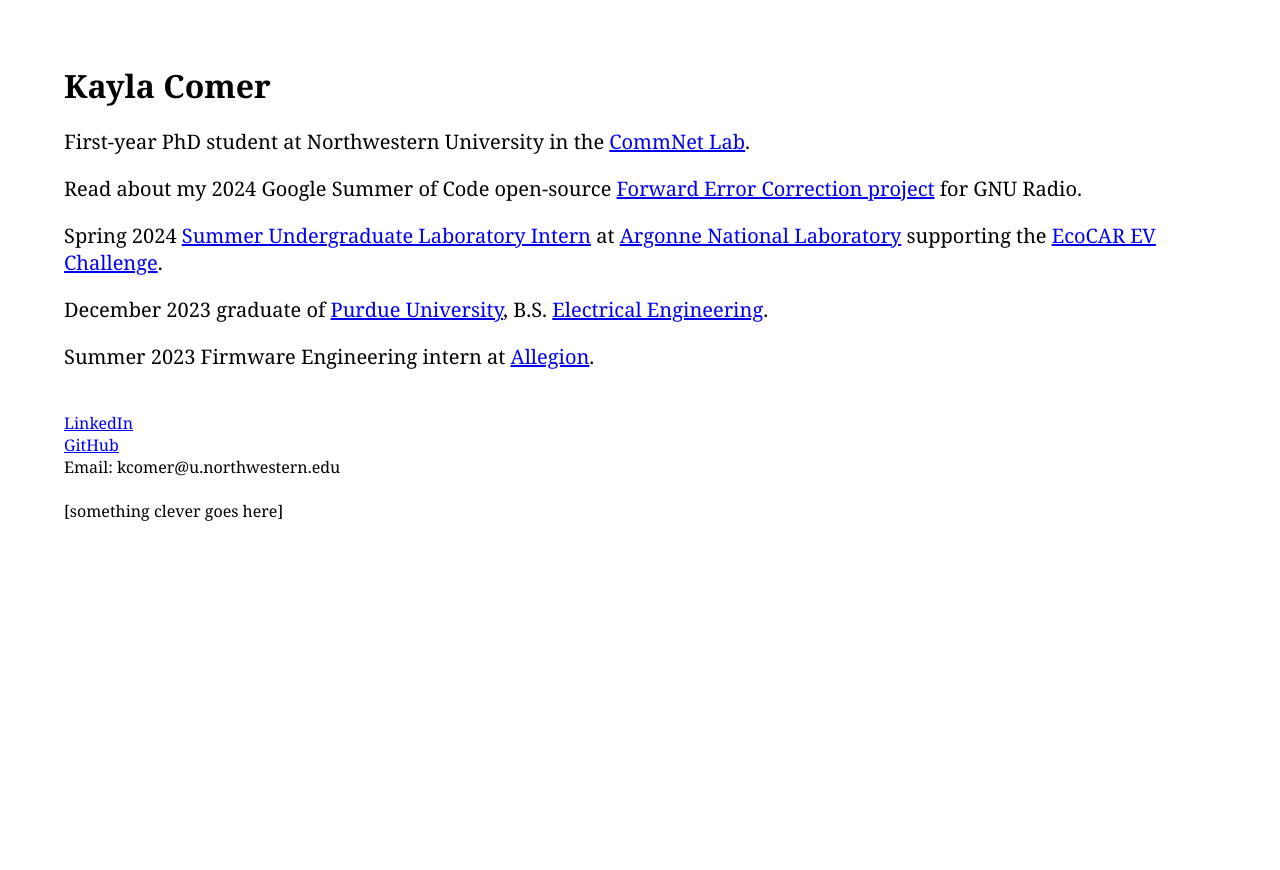
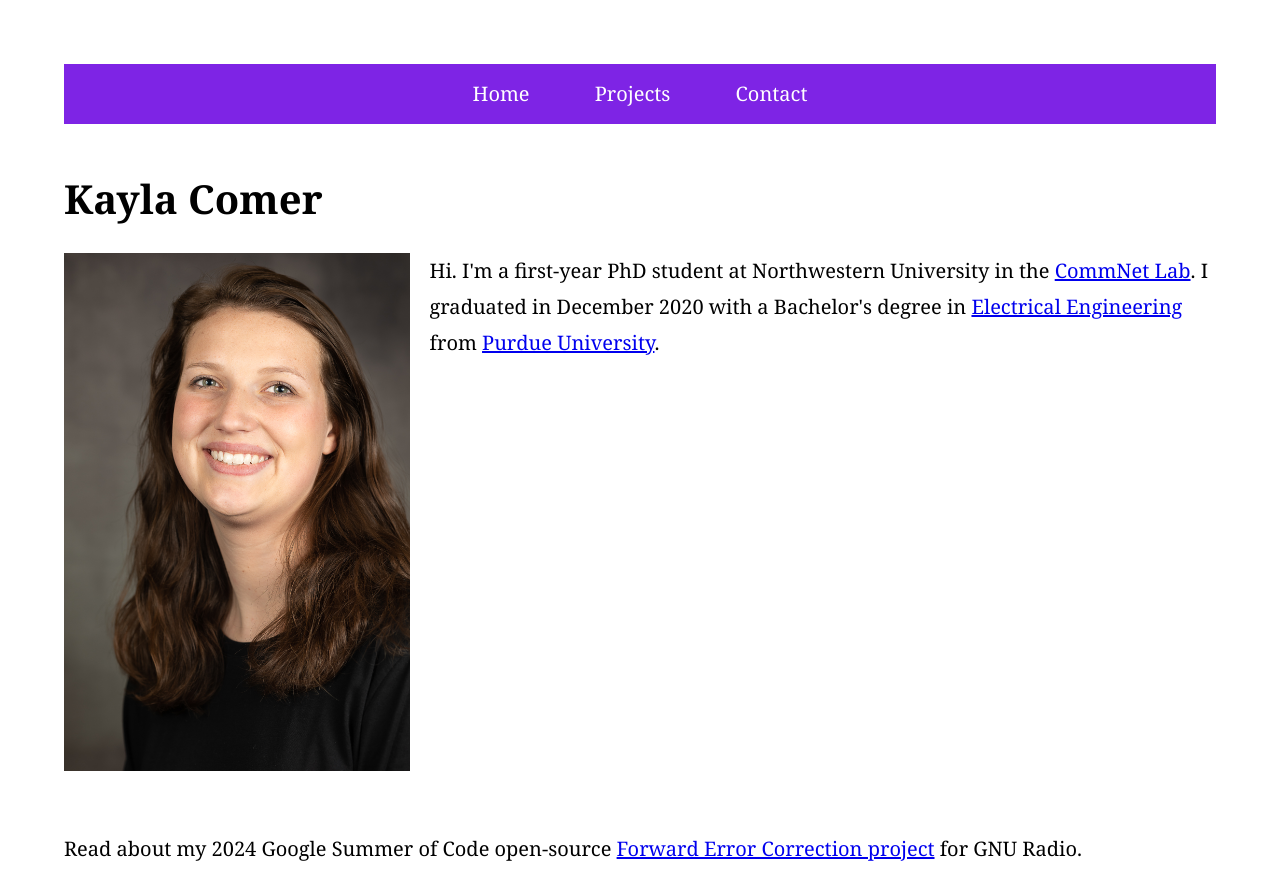
Before and after one commit to kaylacomer/kaylacomer.github.io, a plain HTML site: page index.html in a window 1280 px wide. Shown: the top 870 px of the page. Before the commit the page ends 800 px from the top, so only its background shows below. Drawn offline with Linux system fonts and the light colour scheme.

Commit message:
some updates

```diff
--- a/index.html
+++ b/index.html
@@ -1,18 +1,72 @@
 <!DOCTYPE html>
 <html>
+
 <head>
     <title>Kayla Comer</title>
     <meta charset="utf-8">
     <meta name="viewport" content="width=device-width, initial-scale=1, shrink-to-fit=no">
     <link rel="stylesheet" href="style.css">
 </head>
+
 <body>
+    <!-- Header Menu of the Page https://www.geeksforgeeks.org/html-course-building-header-of-the-website/ -->
+    <header>
+        <!-- Top header menu containing
+                 logo and Navigation bar -->
+        <div id="top-header">
+            <!-- Logo -->
+            <div id="logo">
 
+            </div>
+            <!-- Navigation Menu -->
+            <nav>
+                <div id="menu">
+                    <ul>
+                        <li class="active">
+                            <a href="#">Home</a>
+                        </li>
+                        <li>
+                            <a href="#">Projects</a>
+                        </li>
+                        <li>
+                            <a href="#">Contact</a>
+                        </li>
+                    </ul>
+                </div>
+            </nav>
+        </div>
+
+        <!-- Image menu in Header to contain an Image and
+                 a sample text over that image -->
+        <div id="header-image-menu">
+
+        </div>
+    </header>
+
+    <!-- Main content between Header and Footer -->
+    <main>
         <h1>Kayla Comer</h1>
+
+        <div id="introduction">
+            <div id="profile_picture">
+                <img src="0C8A1776-Kayla Comer.jpg"
+                     class="profile">
+                </img>
+            </div>
+
+            <div id="intro_text">
                 <p>
-    First-year PhD student at Northwestern University in the
-    <a href="https://sites.northwestern.edu/commnet/" target="_blank" rel="noopener noreferrer">CommNet Lab</a>.
+                    Hi. I'm a first-year PhD student at Northwestern University in the <a href="https://sites.northwestern.edu/commnet/"
+                    target="_blank" rel="noopener noreferrer">CommNet Lab</a>. I graduated in December 2020 with a Bachelor's degree in
+                    <a href="https://engineering.purdue.edu/ECE" target="_blank" rel="noopener noreferrer">Electrical Engineering</a>
+                    from <a href="https://www.purdue.edu/" target="_blank" rel="noopener noreferrer">Purdue University</a>.
                 </p>
+            </div>
+        </div>
+
+    </main>
+
+
 
 <p>
     Read about my 2024 Google Summer of Code open-source
@@ -41,14 +95,24 @@
 
 <br>
 
-<a href="https://www.linkedin.com/in/kayla-comer/" target="_blank" rel="noopener noreferrer">LinkedIn</a>
-<br>
-<a href="https://github.com/kaylacomer/" target="_blank" rel="noopener noreferrer">GitHub</a>
-<br>
+<!-- Footer Menu -->
+<footer>
+    <div id="footer">
+        <div id="menu">
+            <ul>
+                <li class="active">
+                    <a href="https://www.linkedin.com/in/kayla-comer/">LinkedIn</a>
+                </li>
+                <li>
+                    <a href="https://github.com/kaylacomer/">GitHub</a>
+                </li>
+                <li>
                     Email: kcomer@u.northwestern.edu
-<br>
-<br>
-[something clever goes here]
+                </li>
+            </ul>
+        </div>
+Who controls the past controls the future. Who controls the present controls the past. - Nineteen Eighty-Four, George Orwell
+</footer>
 
 </body>
 </html>
--- a/style.css
+++ b/style.css
@@ -1,14 +1,112 @@
 body {
     background-color: white;
     font-family: "Georgia", "Times New Roman", serif;
-    margin: 5%
-  }
-
-  h1 {
+    margin: 5%;
+    font-size: 20px;
     color: black;
     text-align: left;
-  }
+}
 
-  p {
-    font-size: 20px;
-  }
+p, ol, ul{
+  margin-top: 0;
+}
+
+p {
+  line-height: 180%;
+}
+
+ol, ul{
+  padding: 0;
+  list-style: none;
+}
+
+.container{
+  /* Set width of container to
+      1200px and align center */
+  margin: 0px auto;
+  width: 1200px;
+}
+
+header{
+  overflow: hidden;
+}
+
+#menu{
+  width: 100%;
+  height: 100%;
+  margin: none;
+}
+
+#menu ul{
+  text-align: center;
+  margin: none;
+  background: #7e24e5;
+}
+
+#menu li{
+  display: inline-block;
+  padding: none;
+  margin: none;
+}
+
+#menu li a, #menu li span{
+  display: inline-block;
+  padding: 0em 1.5em;
+  text-decoration: none;
+  line-height: 60px;
+}
+
+#menu li a{
+
+  color: #FFF;
+}
+
+#menu li:hover a, #menu li span{
+  background: #FFF;
+  color: #7e24e5;
+  border-left: 1px solid #7e24e5;
+  text-decoration: none;
+}
+
+.image
+{
+    display: inline-block;
+    border: 1px solid rgba(0, 0, 0, .5);
+    border-radius: 5px;
+}
+
+.image img
+{
+    display: block;
+    width: 100%;
+}
+
+.profile
+{
+    display: block;
+    width: 100%;
+    margin: 0 0 3em 0;
+}
+
+/* Introduction Section */
+#introduction {
+  display: flex;
+  gap: 20px; /* Space between image and text */
+  flex-direction: row;
+}
+
+/* Image Styling */
+#profile_picture {
+  width: 30%;
+  align-items: left;
+  flex-shrink: 0; /* Prevents image from resizing */
+}
+
+/* Text Styling */
+#intro_text {
+  flex: 1; /* Allows the text to take remaining space */
+}
+
+#footer {
+  font-size: 15px;
+}
```
Also changed, not shown: 0C8A1776-Kayla Comer.jpg (added). Lines whose indentation alone changed are shown as unchanged.
